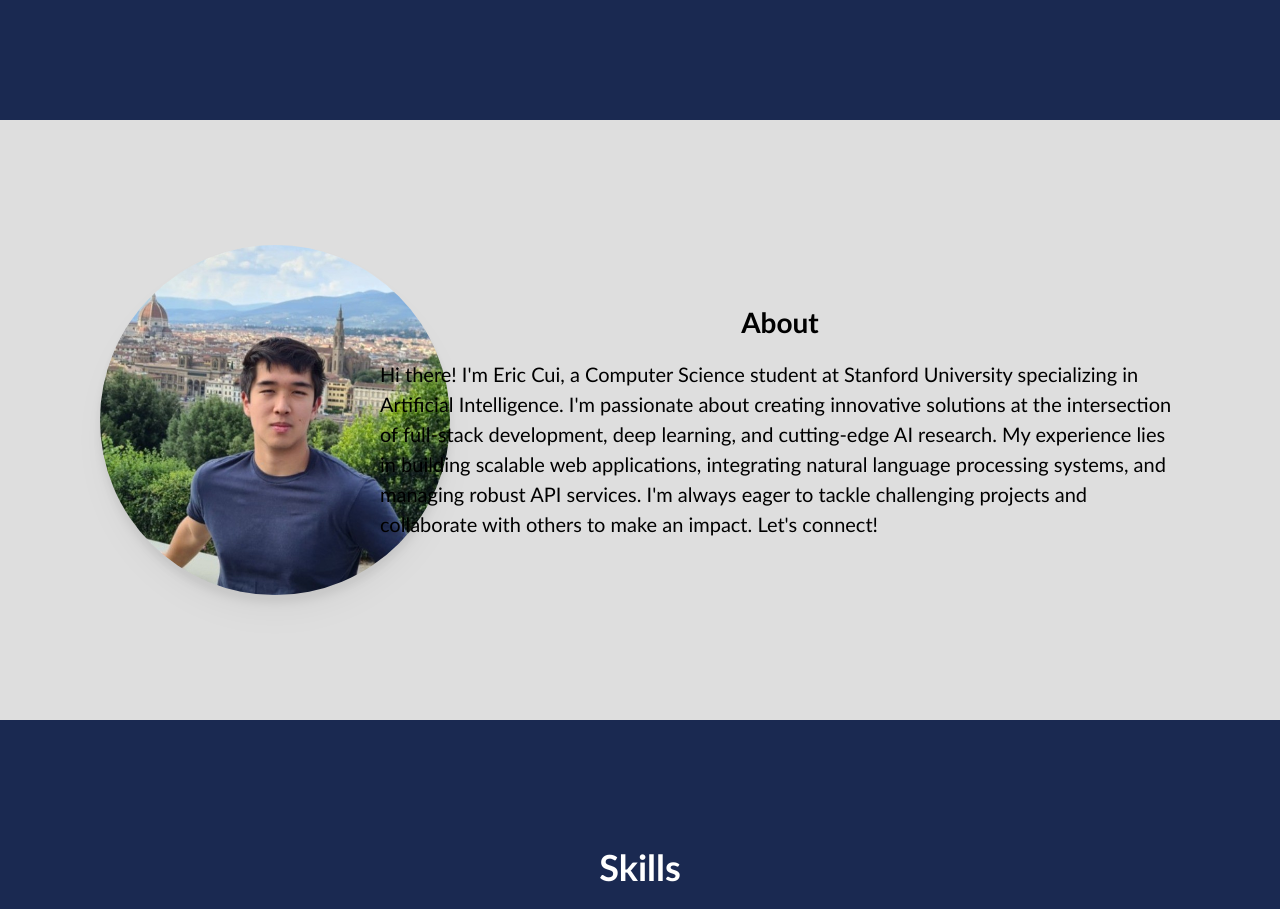
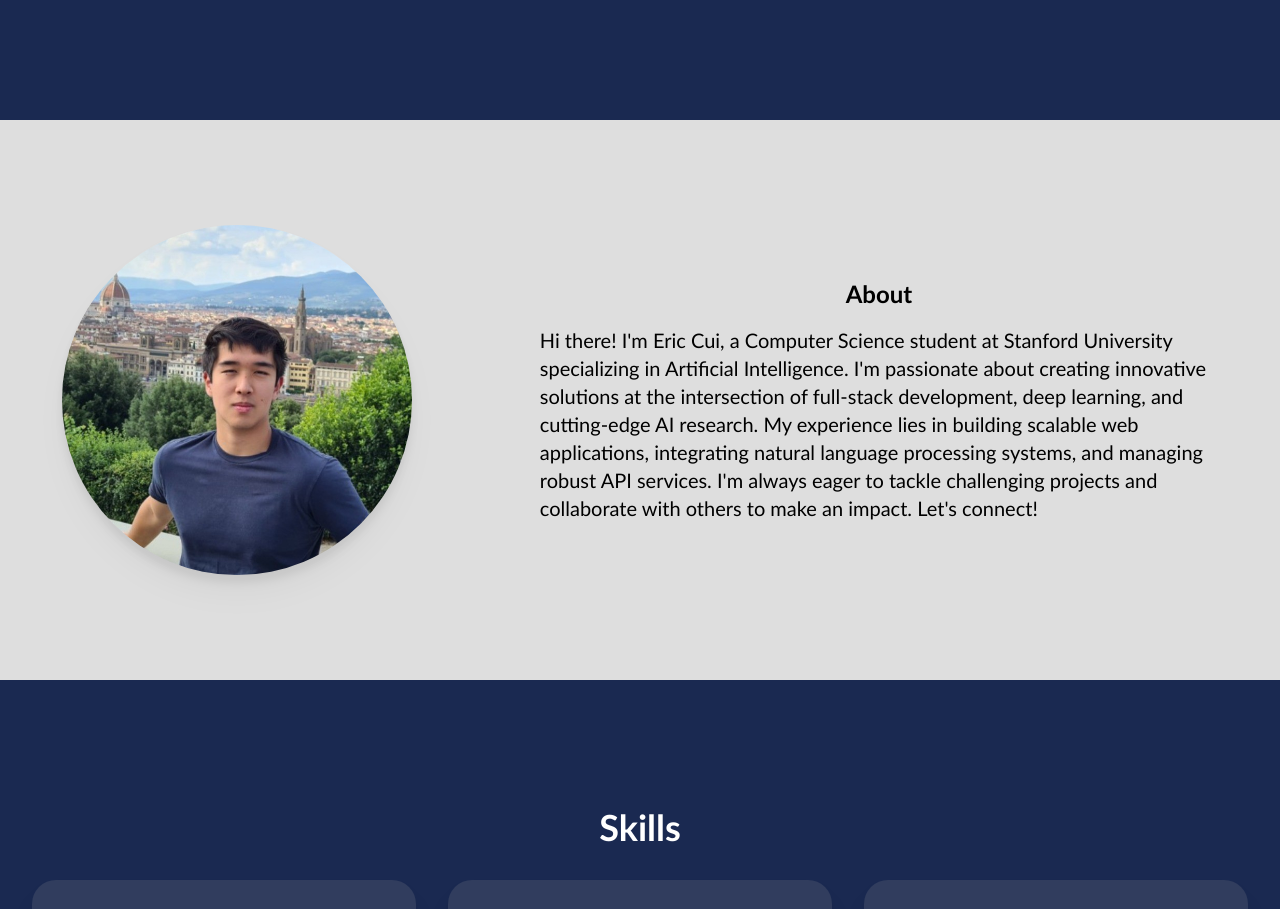
Before and after one commit to EricCui2005/ericcui, a Next.js app: page / in a window 1280 px wide. Shown: the part 680-1589 px from the top of the page. Built offline with nearby package versions, Linux system fonts and the light colour scheme.

Commit message:
About section refactor

```diff
--- a/src/app/sections/aboutSection.tsx
+++ b/src/app/sections/aboutSection.tsx
@@ -3,13 +3,13 @@ import RoundedImage from '../components/roundedImage';
 export default function AboutSection() {
   return (
     <>
-      <div className="relative flex h-[600px] w-full flex-row items-center justify-center bg-offWhite">
-        <div className="absolute left-[100px]">
+      <div className="relative flex h-[70vh] w-full flex-row items-center justify-center gap-[10vw] bg-offWhite">
+        <div>
           <RoundedImage image="/Eric.jpeg" dim={350} />
         </div>
-        <div className="absolute right-[100px] flex h-[350px] w-[800px] flex-col items-center justify-center">
-          <h1 className="mb-4 text-[28px] font-bold">About</h1>
-          <p className="text-[20px]">
+        <div className="flex h-[35vh] w-[53vw] flex-col items-center justify-center">
+          <h1 className="mb-[2vh] text-2xl font-bold">About</h1>
+          <p className="text-xl">
             Hi there! I'm Eric Cui, a Computer Science student at Stanford University specializing
             in Artificial Intelligence. I'm passionate about creating innovative solutions at the
             intersection of full-stack development, deep learning, and cutting-edge AI research. My
```
